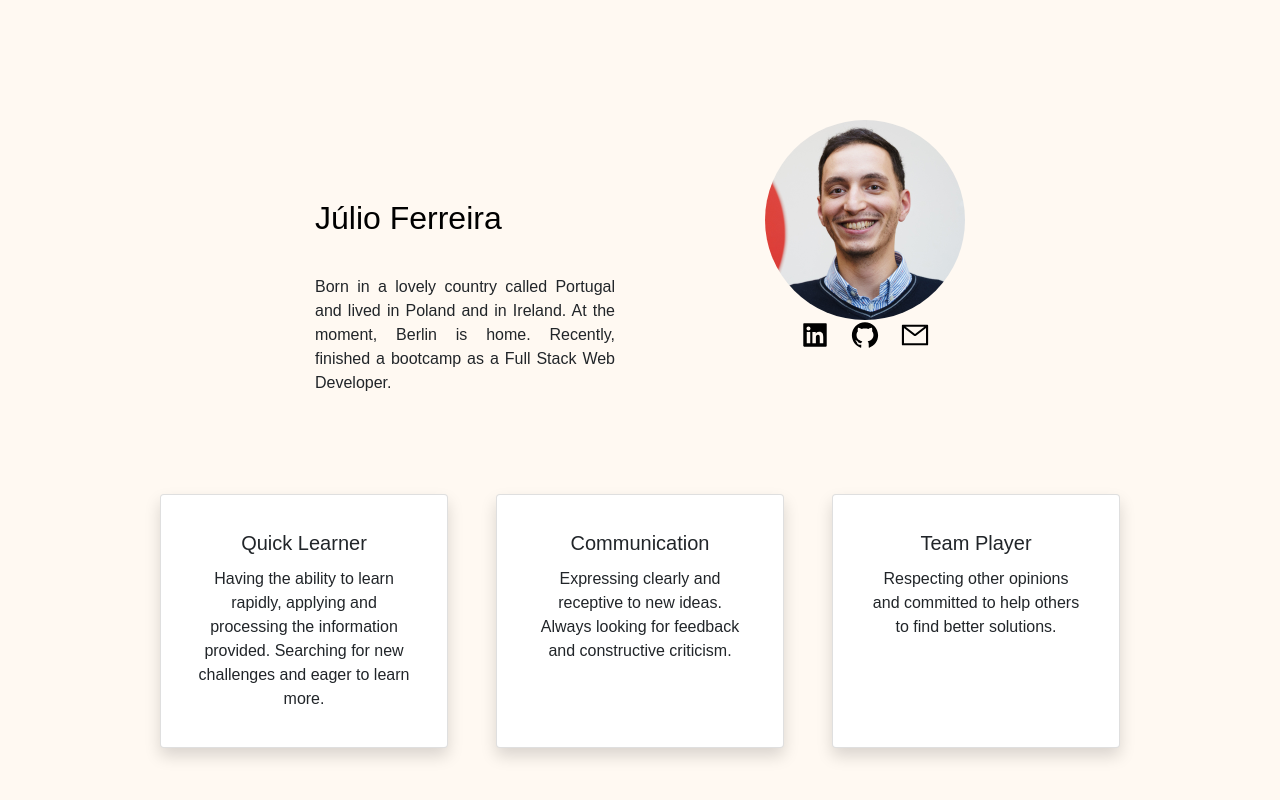
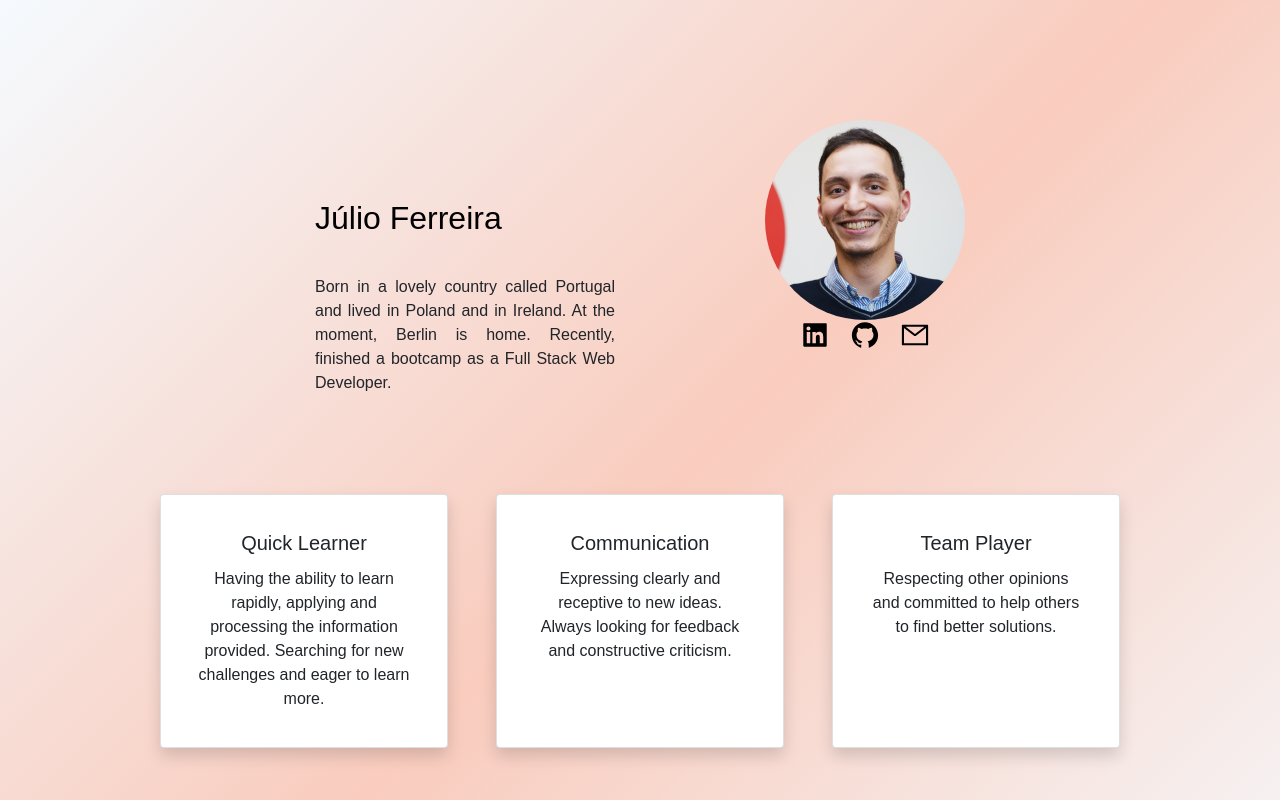
Before and after one commit to josejulio28/portfolio, a React (Create React App) app: page / in a window 1280 px wide. Shown: the top 800 px of the page. Built offline with nearby package versions, Linux system fonts and the light colour scheme.

Commit message:
changed the background

```diff
--- a/src/App.css
+++ b/src/App.css
@@ -5,7 +5,7 @@
   width: 100%;
   padding: 0;
   margin: 0;
-  background-color: rgb(255, 249, 242);
+  /* background-color: rgb(255, 249, 242); */
 }
 
 ::-webkit-scrollbar {
--- a/src/index.css
+++ b/src/index.css
@@ -16,7 +16,7 @@ body {
   padding: 0;
   margin: 0;
   animation: gradient 15s ease infinite;
-  background: linear-gradient(-45deg, #f0b7a6, #fcf5f3, #f9ccbe, #f9ccbe);
+  background: linear-gradient(-45deg, #f0c9bd, #f5fafe, #f9ccbe, #f5fafe);
 }
 
 @keyframes gradient {
```
